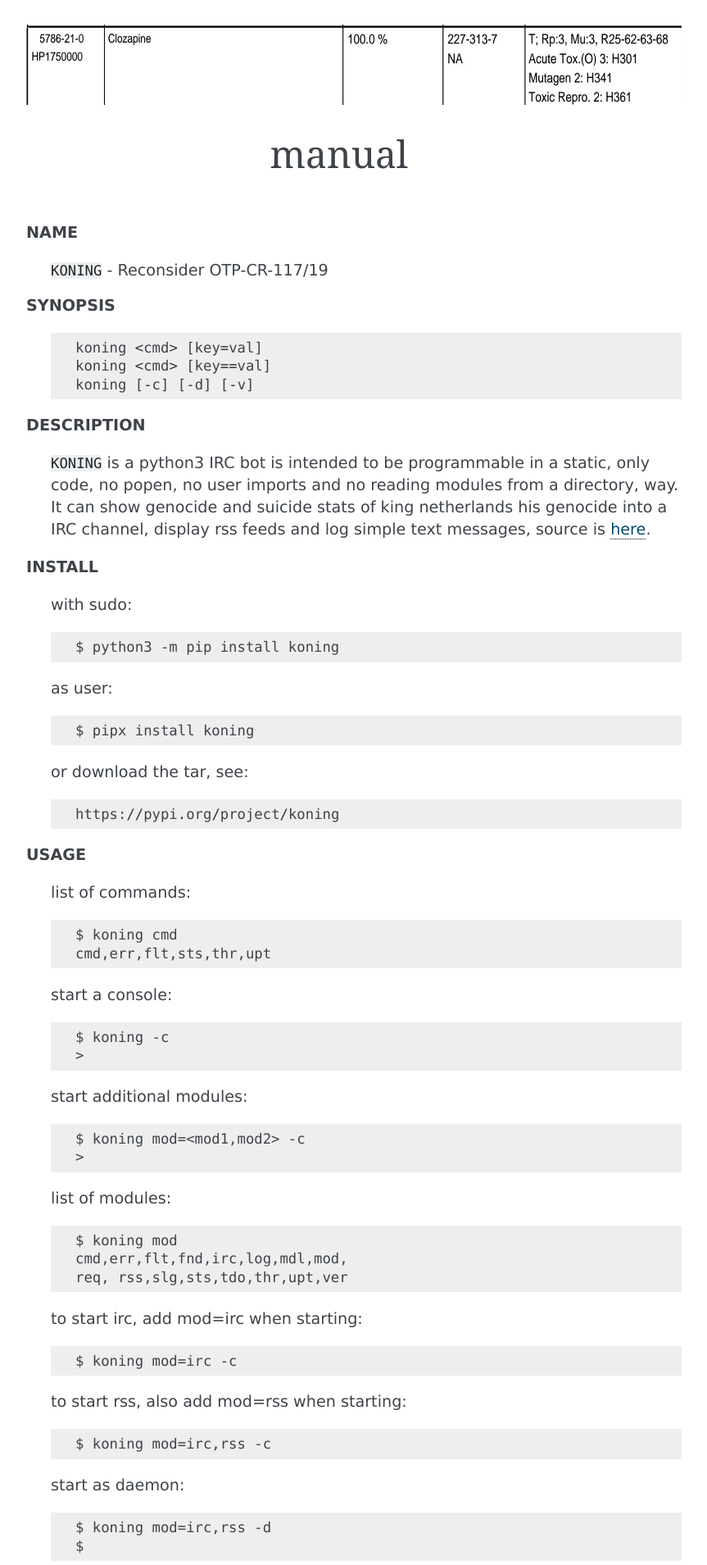
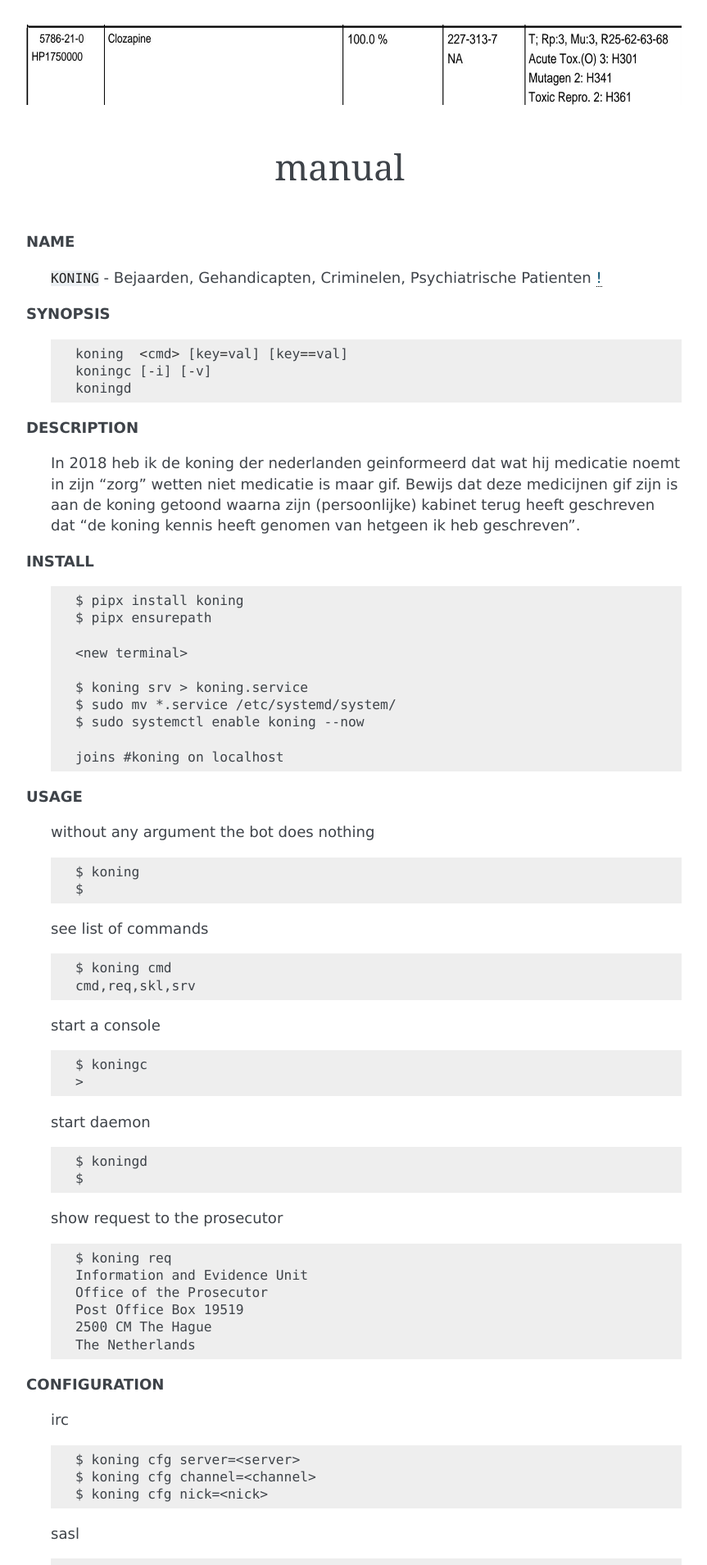
Before and after one commit to bthate/koning, a Sphinx documentation site: the page built from docs/manual.rst, in a window 1280 px wide. Shown: the top 1909 px of the page at 82% size, without its empty margins (168-1031 px from the left). Built offline with Sphinx 7.4.7, drawn with Linux system fonts in a browser that asks for light colours; some of the changed text lies outside the part shown.

Commit message:
update docs

```diff
--- a/docs/_static/koning.css
+++ b/docs/_static/koning.css
@@ -12,7 +12,18 @@ div.body a:link, div.body h, div.body p, div.body dd, div.body li, div.body bloc
 body {
     font-family: 'Lucida Grande', 'Lucida Sans Unicode', 'Geneva',
                  'Verdana', sans-serif;
-    font-size: 120%;
+    font-size: 113%;
+    background-color: #fff;
+    color: #555;
+    margin: 30px;
+    padding: 0px 30px 0px 30px;
+}
+
+
+i {
+    font-family: 'Lucida Grande', 'Lucida Sans Unicode', 'Geneva',
+                 'Verdana', sans-serif;
+    font-size: 90%;
     background-color: #fff;
     color: #555;
     margin: 30px;
@@ -47,3 +58,15 @@ a.image-reference, a.image-reference:hover {
 style {
     text-decoration: none;
 }
+
+li > p:first-child {
+    margin-top: 0;
+}
+
+li > p:last-child {
+    margin-bottom: 0;
+}
+
+div.admonition dl {
+    margin-bottom: 0;
+}
--- a/docs/_templates/base.rst
+++ b/docs/_templates/base.rst
@@ -1,30 +1,29 @@
 .. _{{ fullname }}:
+
 
 .. raw:: html
 
     <br>
+    <center>
+    <h3>
+    <b>
 
 .. title:: {{ fullname }}
 
-.. raw:: html
 
-    <center>
-    <h3>
-
-{{ fullname }}
+:ref:`src <source>`/**{{ name }}**
 
 .. raw:: html
 
-    </h3>
-    </center>
-    <br>
-
+    </b><h3></center>
 
 .. auto{{ objtype }}:: {{ fullname }}
     :members:
     :private-members:
     :undoc-members:
 
-    .. raw:: html
+.. raw:: html
 
-        <br>
+    <br><br>
+
+'''
--- a/docs/manual.rst
+++ b/docs/manual.rst
@@ -1,10 +1,8 @@
 .. _manual:
-
 
 .. raw:: html
 
-    <br>
-
+    <br><br>
 
 .. title:: Manual
 
@@ -14,169 +12,159 @@
     <center>
 
 manual
-######
-
+======
 
 .. raw:: html
 
     </center>
     <br>
 
+
+
 **NAME**
 
- | ``KONING`` - Reconsider OTP-CR-117/19
+    ``KONING`` - Bejaarden, Gehandicapten, Criminelen, Psychiatrische Patienten `! <source.html>`_
 
 
 **SYNOPSIS**
 
- ::
+    ::
 
-  koning <cmd> [key=val]
-  koning <cmd> [key==val]
-  koning [-c] [-d] [-v]
+        koning  <cmd> [key=val] [key==val]
+        koningc [-i] [-v]
+        koningd
 
 
 **DESCRIPTION**
 
 
- ``KONING`` is a python3 IRC bot is intended to be programmable  in a
- static, only code, no popen, no user imports and no reading modules from
- a directory, way. It can show genocide and suicide stats of king netherlands
- his genocide into a IRC channel, display rss feeds and log simple text
- messages, source is `here <source.html>`_.
-
+    In 2018 heb ik de koning der nederlanden geinformeerd dat wat hij
+    medicatie noemt in zijn "zorg" wetten niet medicatie is maar gif.
+    Bewijs dat deze medicijnen gif zijn is aan de koning getoond waarna
+    zijn (persoonlijke) kabinet terug heeft geschreven dat "de koning
+    kennis heeft genomen van hetgeen ik heb geschreven".
 
 
 **INSTALL**
 
- with sudo::
+    ::
 
-  $ python3 -m pip install koning
+        $ pipx install koning
+        $ pipx ensurepath
 
- as user::
+        <new terminal>
 
-  $ pipx install koning
+        $ koning srv > koning.service
+        $ sudo mv *.service /etc/systemd/system/
+        $ sudo systemctl enable koning --now
 
- or download the tar, see::
-
-  https://pypi.org/project/koning
+        joins #koning on localhost
 
 
 **USAGE**
 
+    without any argument the bot does nothing
 
- list of commands::
+    ::
 
-    $ koning cmd
-    cmd,err,flt,sts,thr,upt
+        $ koning
+        $
 
- start a console::
+    see list of commands
 
-    $ koning -c
-    >
+    ::
 
- start additional modules::
+        $ koning cmd
+        cmd,req,skl,srv
 
-    $ koning mod=<mod1,mod2> -c
-    >
 
- list of modules::
+    start a console
 
-    $ koning mod
-    cmd,err,flt,fnd,irc,log,mdl,mod,
-    req, rss,slg,sts,tdo,thr,upt,ver
+    ::
 
- to start irc, add mod=irc when
- starting::
+        $ koningc
+        >
 
-     $ koning mod=irc -c
+    start daemon
 
- to start rss, also add mod=rss
- when starting::
+    ::
 
-     $ koning mod=irc,rss -c
+        $ koningd
+        $
 
- start as daemon::
 
-    $ koning mod=irc,rss -d
-    $
+    show request to the prosecutor
+
+    ::
+
+        $ koning req
+        Information and Evidence Unit
+        Office of the Prosecutor
+        Post Office Box 19519
+        2500 CM The Hague
+        The Netherlands
 
 
 **CONFIGURATION**
 
+    irc
 
- *irc*
+    ::
 
- ::
+        $ koning cfg server=<server>
+        $ koning cfg channel=<channel>
+        $ koning cfg nick=<nick>
 
-    $ koning cfg server=<server>
-    $ koning cfg channel=<channel>
-    $ koning cfg nick=<nick>
+    sasl
 
- *sasl*
+    ::
 
- ::
+        $ koning pwd <nsvnick> <nspass>
+        $ koning cfg password=<frompwd>
 
-    $ koning pwd <nsvnick> <nspass>
-    $ koning cfg password=<frompwd>
+    rss
 
- *rss*
+    ::
 
- ::
-
-    $ koning rss <url>
-    $ koning dpl <url> <item1,item2>
-    $ koning rem <url>
-    $ koning nme <url< <name>
+        $ koning rss <url>
+        $ koning dpl <url> <item1,item2>
+        $ koning rem <url>
+        $ koning nme <url> <name>
 
 
 **COMMANDS**
 
+    ::
 
- ::
+        cfg - irc configuration
+        cmd - commands
+        mre - displays cached output
+        pwd - sasl nickserv name/pass
+        req - reconsider
 
-    cmd - commands
-    cfg - irc configuration
-    dlt - remove a user
-    dpl - sets display items
-    ftc - runs a fetching batch
-    fnd - find objects
-    flt - instances registered
-    log - log some text
-    mdl - genocide model
-    met - add a user
-    mre - displays cached output
-    nck - changes nick on irc
-    now - genocide stats
-    pwd - sasl nickserv name/pass
-    rem - removes a rss feed
-    req - reconsider
-    rss - add a feed
-    slg - slogan
-    thr - show the running threads
-    tpc - genocide stats into topic
+
+**SOURCE**
+
+
+    source is :ref:`here <source>`
 
 
 **FILES**
 
- ::
+    ::
 
-    ~/.local/bin/koning
-    ~/.local/pipx/venvs/koning/
-    /usr/local/bin/koning
-    /usr/local/share/doc/koning
+        ~/.koning
+        ~/.local/bin/koning
+        ~/.local/bin/koningc
+        ~/.local/bin/koningd
+        ~/.local/pipx/venvs/koning/*
 
 
 **AUTHOR**
-
-
- ::
 
     Bart Thate <bthate@dds.nl>
 
 
 **COPYRIGHT**
 
- ::
-
-    KONING is Public Domain.
+    ``KONING`` is Public Domain.
```
Also changed, not shown: docs/index.rst (+8 -8 lines), docs/source.rst (+37 -35 lines).
